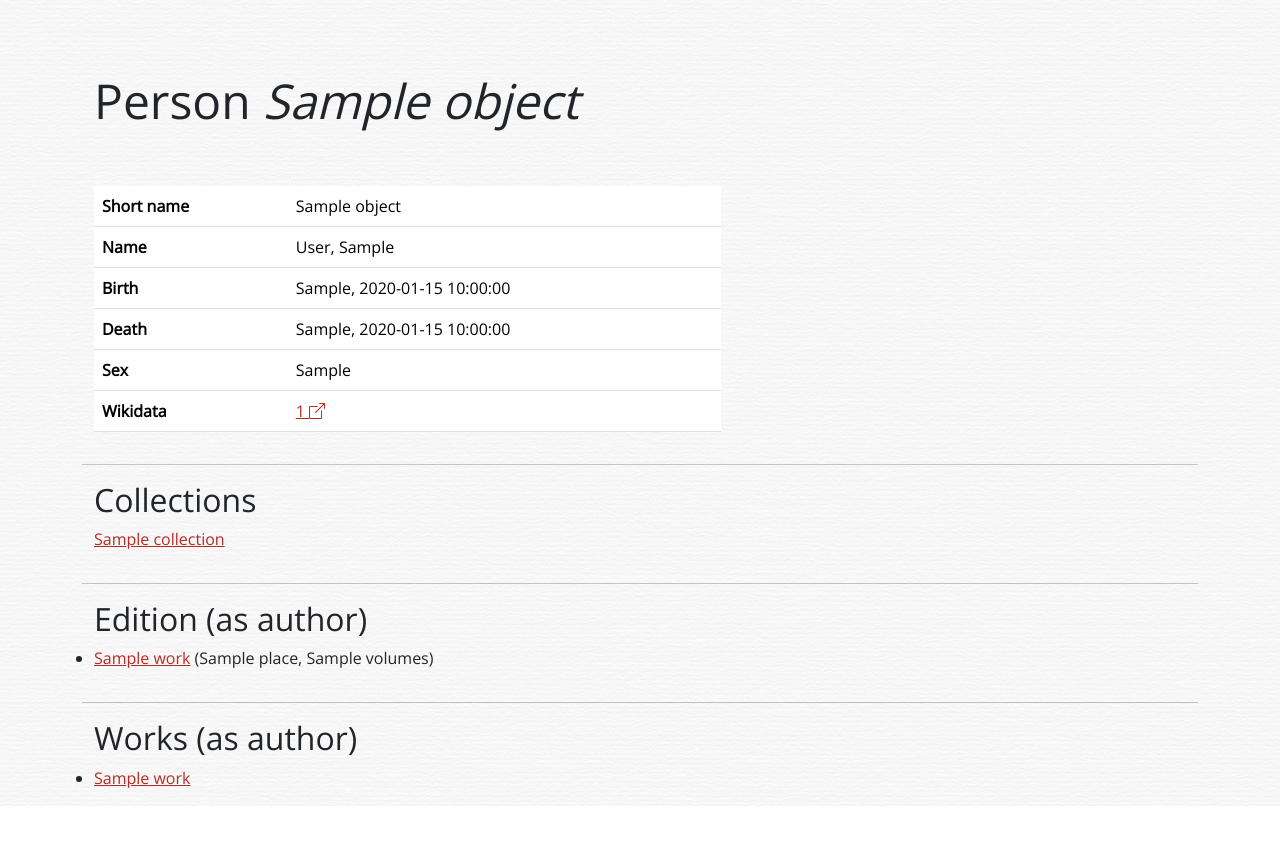
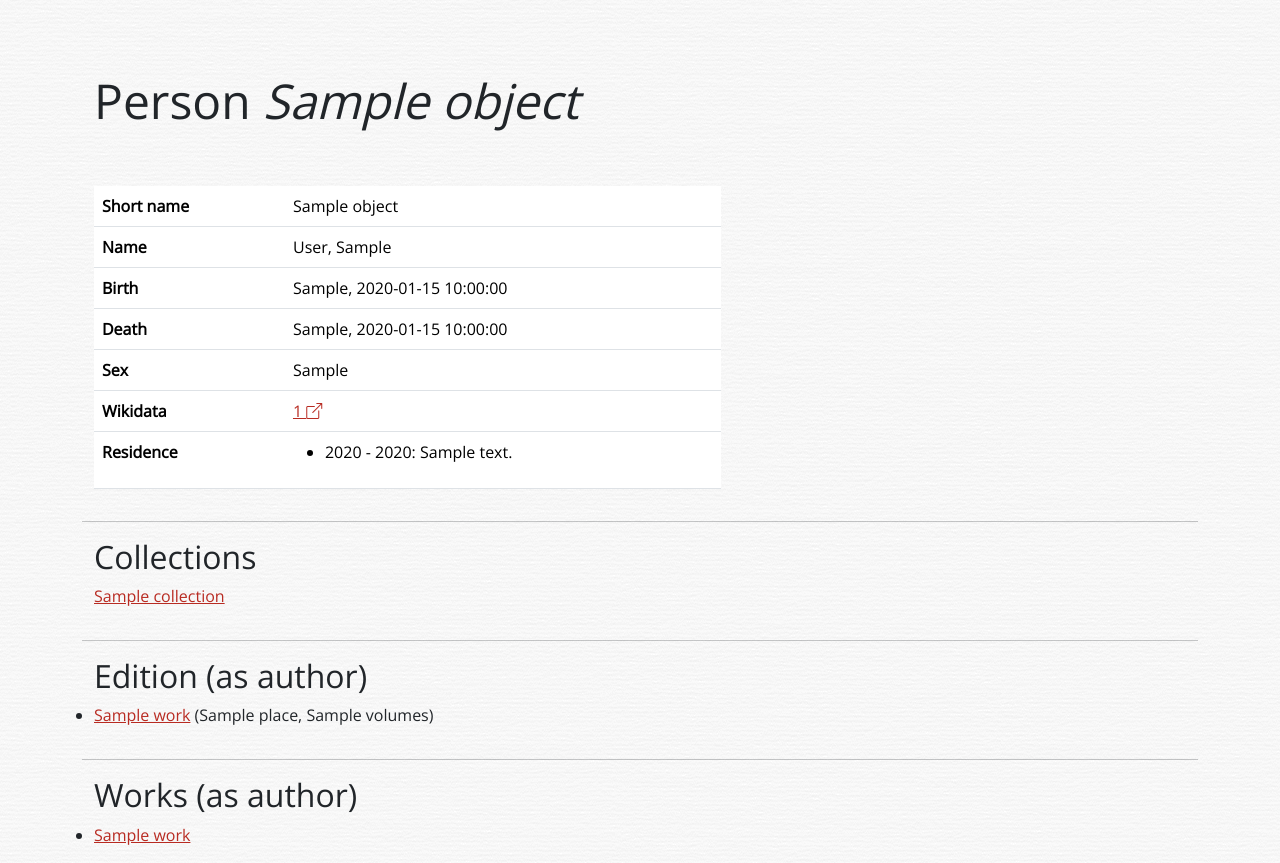
Before and after one commit to tsg-humlab/luchtmans, a Django app: template src/luchtmans/templates/luchtmans/person_detail.html in a window 1280 px wide. Shown: the part 56-919 px from the top of the page. Before the commit the page ends 862 px from the top, so only its background shows below. Run offline with Django 5.2, Linux system fonts and the light colour scheme; the template is opened without the code that fills it: most values are stand-ins (such as "Sample title", 1, 10 or a date in 2020); some libraries are stand-ins or nearby versions.

Commit message:
Add periods of residence to Person details page

```diff
--- a/src/luchtmans/templates/luchtmans/person_detail.html
+++ b/src/luchtmans/templates/luchtmans/person_detail.html
@@ -93,6 +93,21 @@
                                     {% endif %}
                                 </td>
                             </tr>
+                            <tr>
+                                <th scope="row">
+                                    {% translate 'Residence' %}
+                                </th>
+                                <td>
+                                    <ul>
+                                    {% for period_of_residence in periods_of_residence %}
+                                        <li>
+                                            {{ period_of_residence.start_year }} - {{ period_of_residence.end_year }}:
+                                            {{ period_of_residence.address }}
+                                        </li>
+                                    {% endfor %}
+                                    </ul>
+                                </td>
+                            </tr>
                         </tbody>
                     </table>
                 </div>
@@ -176,6 +191,12 @@
             [{{ object.place_of_death.location.y|unlocalize }}, {{ object.place_of_death.location.x|unlocalize }}],
             {'title': '{% translate "Place of death" %}'}
         ).addTo(detail.map);
+        {% for period_of_residence in periods_of_residence %}
+            L.marker(
+                [{{ period_of_residence.address.location.y|unlocalize }}, {{ period_of_residence.address.location.x|unlocalize }}],
+                {'title': '{% translate "Residence" %} {{ period_of_residence.start_year }} - {{ period_of_residence.end_year }}'}
+            ).addTo(detail.map);
+        {% endfor %}
     }, false);
 </script>
 {% endblock %}
--- a/src/luchtmans/views.py
+++ b/src/luchtmans/views.py
@@ -14,7 +14,7 @@ from requests import Response
 
 import django_tables2
 
-from .models import Country, Person, Place, Edition, Collection, Item, Work, Page
+from .models import Country, Person, Place, Edition, Collection, Item, Work, Page, PeriodOfResidence
 from .filters import PersonFilter, CollectionFilter, EditionFilter, WorkFilter, ItemFilter
 from .tables import PersonTable, CollectionTable, ItemsInCollectionTable, EditionTable, WorkTable, ItemTable
 from .utils import get_nested_object, SubqueryMedian
@@ -250,6 +250,7 @@ class PersonDetailView(DetailView):
     def get_context_data(self, **kwargs):
         context = super().get_context_data(**kwargs)
         context['editions'] = Edition.objects.filter(work__personworkrelation__person=self.get_object())
+        context['periods_of_residence'] = PeriodOfResidence.objects.filter(person=self.get_object())
         return context
 
 
```
